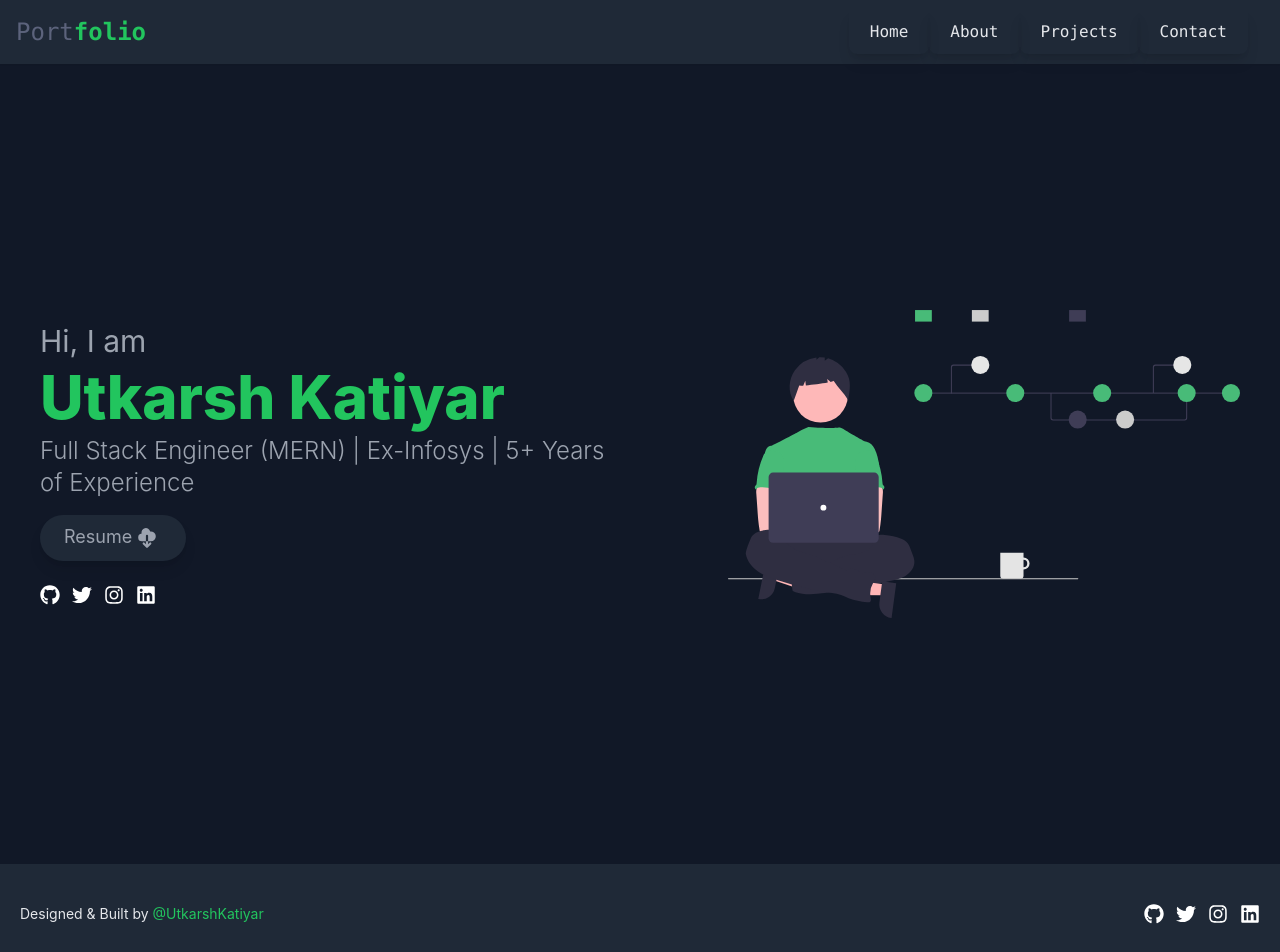
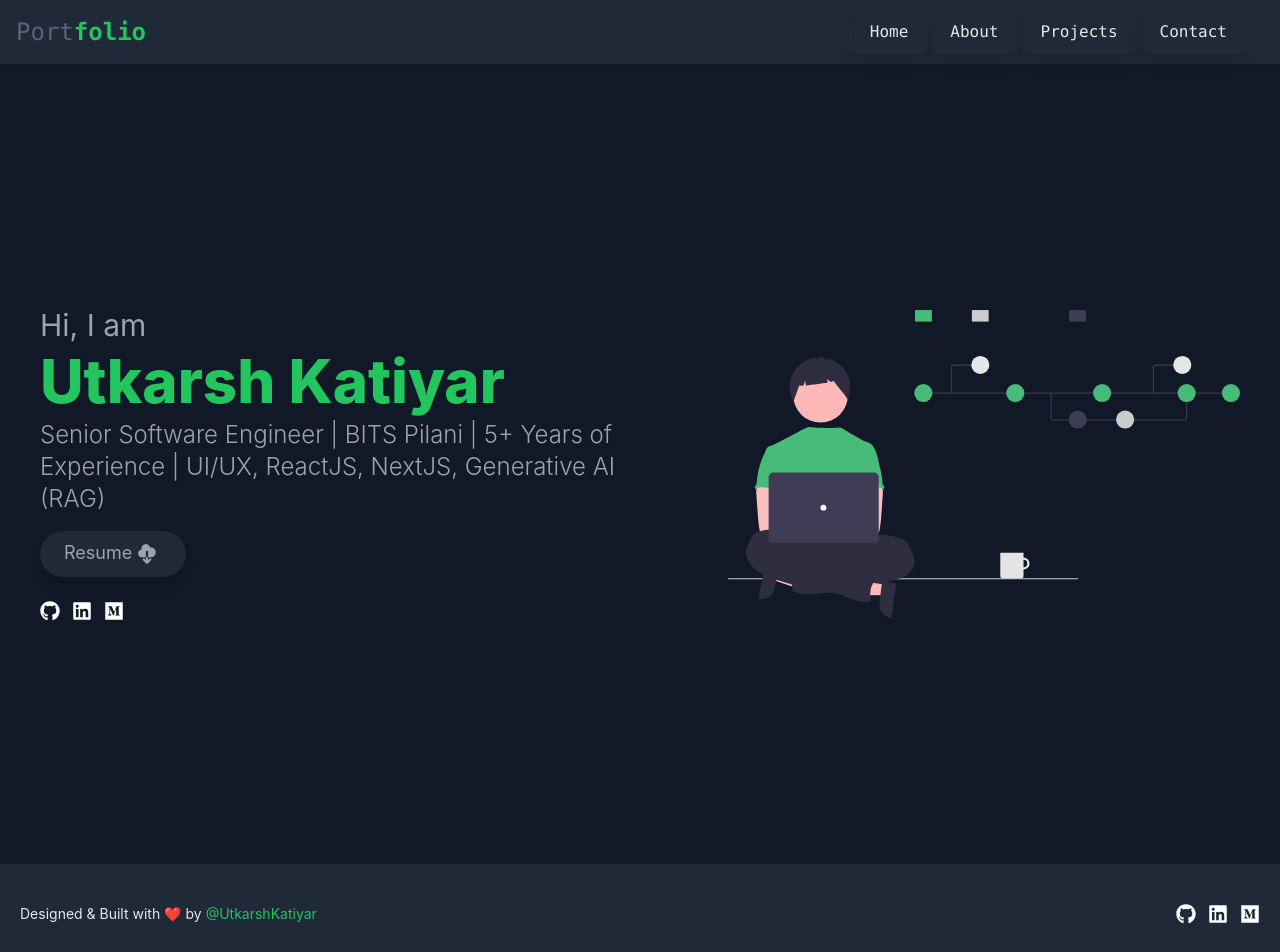
Before and after one commit to UtkarshK95/portfolio, a React (Vite) app: page / in a window 1280 px wide. Shown: the top 952 px of the page. Built offline with nearby package versions, Linux system fonts and the light colour scheme.

Commit message:
Data updates

```diff
--- a/src/components/Footer/Footer.jsx
+++ b/src/components/Footer/Footer.jsx
@@ -1,5 +1,5 @@
 import React from "react";
-import { FaGithub, FaTwitter, FaInstagram, FaLinkedin } from "react-icons/fa";
+import { FaGithub, FaLinkedin, FaMedium } from "react-icons/fa";
 
 const SocialLink = ({ href, Icon, label }) => {
   return (
@@ -20,7 +20,7 @@ const Footer = () => {
     <footer className="bg-gray-800 text-gray-400 body-font">
       <div className="container px-5 py-8 mx-auto flex items-center sm:flex-row flex-col">
         <p className="text-sm text-gray-200 sm:border-gray-500 sm:py-2 sm:mt-0 mt-4 hover:text-teal">
-          Designed & Built by{" "}
+          Designed & Built with ❤️ by{" "}
           <span className="text-green-500">@UtkarshKatiyar</span>
         </p>
         <div className="inline-flex sm:ml-auto sm:mt-0 mt-4 justify-center sm:justify-start">
@@ -30,19 +30,14 @@ const Footer = () => {
             label="GitHub"
           />
           <SocialLink
-            href="https://twitter.com/UtkarshK07"
-            Icon={FaTwitter}
-            label="Twitter"
-          />
-          <SocialLink
-            href="https://instagram.com/utkarsh.katiyar07"
-            Icon={FaInstagram}
-            label="Instagram"
-          />
-          <SocialLink
             href="https://www.linkedin.com/in/utkarsh-katiyar/"
             Icon={FaLinkedin}
             label="LinkedIn"
+          />
+          <SocialLink
+            href="https://medium.com/@utkarsh-katiyar/"
+            Icon={FaMedium}
+            label="Medium"
           />
         </div>
       </div>
--- a/src/components/Main/Home.jsx
+++ b/src/components/Main/Home.jsx
@@ -1,7 +1,7 @@
 import React from "react";
 import Coding from "../../assets/coding.svg";
 import { HiCloudDownload } from "react-icons/hi";
-import { FaGithub, FaTwitter, FaInstagram, FaLinkedin } from "react-icons/fa";
+import { FaGithub, FaLinkedin, FaMedium } from "react-icons/fa";
 import data from "../../utils/data.json";
 
 const Home = () => {
@@ -41,24 +41,6 @@ const Home = () => {
               <FaGithub className="w-5 h-5 transform transition-all duration-300 hover:-translate-y-2 text-white hover:text-teal" />
             </a>
             <a
-              href={data.profile.socialLinks.twitter}
-              className="text-gray-200"
-              target="_blank"
-              rel="noreferrer"
-              aria-label="Twitter"
-            >
-              <FaTwitter className="w-5 h-5 transform transition-all duration-300 hover:-translate-y-2 text-white hover:text-teal" />
-            </a>
-            <a
-              href={data.profile.socialLinks.instagram}
-              className="text-gray-200"
-              target="_blank"
-              rel="noreferrer"
-              aria-label="Instagram"
-            >
-              <FaInstagram className="w-5 h-5 transform transition-all duration-300 hover:-translate-y-2 text-white hover:text-teal" />
-            </a>
-            <a
               href={data.profile.socialLinks.linkedin}
               className="text-gray-200"
               target="_blank"
@@ -66,6 +48,15 @@ const Home = () => {
               aria-label="LinkedIn"
             >
               <FaLinkedin className="w-5 h-5 transform transition-all duration-300 hover:-translate-y-2 text-white hover:text-teal" />
+            </a>
+            <a
+              href={data.profile.socialLinks.medium}
+              className="text-gray-200"
+              target="_blank"
+              rel="noreferrer"
+              aria-label="Medium"
+            >
+              <FaMedium className="w-5 h-5 transform transition-all duration-300 hover:-translate-y-2 text-white hover:text-teal" />
             </a>
           </div>
         </div>
--- a/src/components/Main/Projects.jsx
+++ b/src/components/Main/Projects.jsx
@@ -3,12 +3,14 @@ import { FaGithub } from "react-icons/fa";
 import Portfolio from "../../assets/portfolio.png";
 import MovieBee from "../../assets/MovieBee.png";
 import FitFlow from "../../assets/FitFlow.png";
+import NutriMate from "../../assets/NutriMate.png";
 import data from "../../utils/data.json";
 
 const imageMap = {
   Portfolio: Portfolio,
   MovieBee: MovieBee,
   FitFlow: FitFlow,
+  NutriMate: NutriMate,
 };
 
 const ProjectsPage = () => {
--- a/src/components/Main/Skills.jsx
+++ b/src/components/Main/Skills.jsx
@@ -24,6 +24,7 @@ import {
   SiSitecore,
   SiKentico,
 } from "react-icons/si";
+import { GiArtificialHive, GiBrain } from "react-icons/gi";
 import { ImPieChart } from "react-icons/im";
 import { RiNextjsFill } from "react-icons/ri";
 import { GoGear } from "react-icons/go";
@@ -59,6 +60,8 @@ const iconMap = {
   SiCypress: SiCypress,
   SiSitecore: SiSitecore,
   SiKentico: SiKentico,
+  GiBrain: GiBrain,
+  GiArtificialHive: GiArtificialHive,
 };
 
 const Skills = () => {
--- a/src/utils/data.json
+++ b/src/utils/data.json
@@ -1,13 +1,12 @@
 {
   "profile": {
     "name": "Utkarsh Katiyar",
-    "description": "Full Stack Engineer (MERN) | Ex-Infosys | 5+ Years of Experience",
+    "description": "Senior Software Engineer |  BITS Pilani | 5+ Years of Experience | UI/UX, ReactJS, NextJS, Generative AI (RAG)",
     "resumeLink": "https://drive.google.com/file/d/1oVDUEZhnPgz1k4peDECEm-uDMrZ-kvgG/view?usp=sharing",
     "socialLinks": {
       "github": "https://github.com/UtkarshK95",
-      "twitter": "https://twitter.com/UtkarshK07",
-      "instagram": "https://instagram.com/utkarsh.katiyar07",
-      "linkedin": "https://www.linkedin.com/in/utkarsh-katiyar/"
+      "linkedin": "https://www.linkedin.com/in/utkarsh-katiyar/",
+      "medium": "https://medium.com/@utkarsh-katiyar/"
     }
   },
   "projects": [
@@ -31,6 +30,13 @@
       "image": "FitFlow",
       "link": "https://github.com/UtkarshK95/fitflow",
       "liveLink": "https://utkarsh-fitflow.vercel.app/"
+    },
+    {
+      "title": "NutriMate",
+      "description": "A RAG Chatbot powered by Gen AI delivers precise, verified answers to nutrition questions, drawing from reputable research papers, medical journals, and government health sites.",
+      "image": "NutriMate",
+      "link": "https://github.com/UtkarshK95/nutrimate",
+      "liveLink": "https://nutrimatechat.vercel.app/"
     }
   ],
   "timeline": {
@@ -112,6 +118,11 @@
     { "name": "React-Testing-Library", "icon": "FaOctopusDeploy" },
     { "name": "Cypress", "icon": "SiCypress" },
     { "name": "Sitecore", "icon": "SiSitecore" },
-    { "name": "Kentico", "icon": "SiKentico" }
+    { "name": "Kentico", "icon": "SiKentico" },
+    { "name": "Gen AI", "icon": "GiBrain" },
+    {
+      "name": "RAG",
+      "icon": "GiArtificialHive"
+    }
   ]
 }
```
Also changed, not shown: 1 other file (tests, documents, lock files or other folders).
